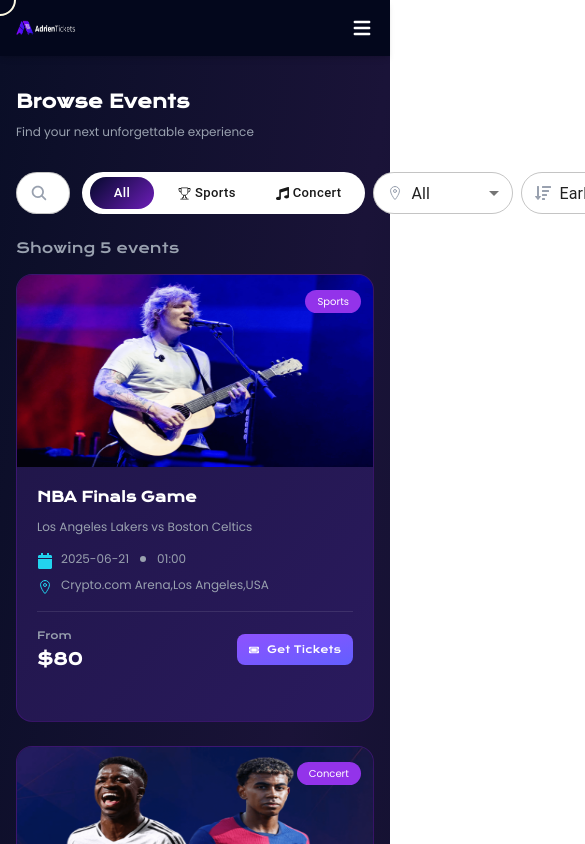
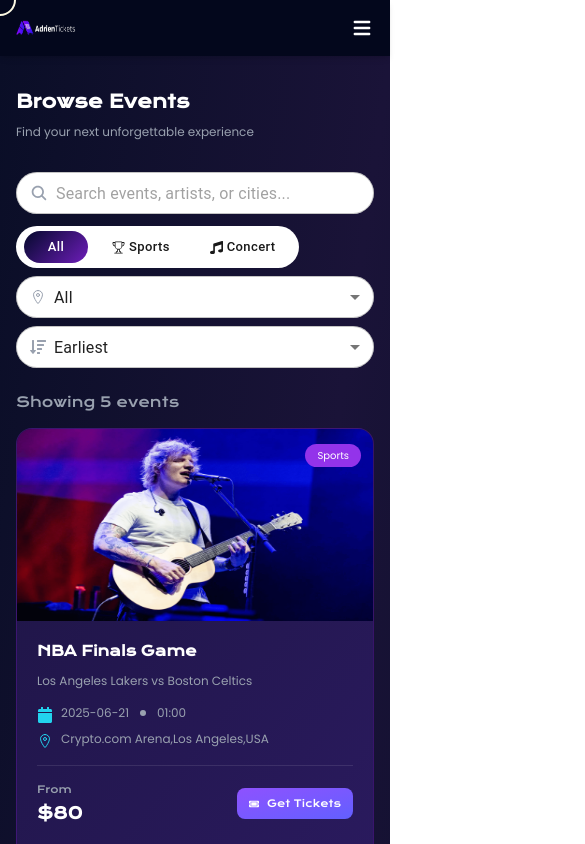
Before and after one commit to sparktechagency/ticket-booking-website, a Next.js app: page /events in a window 390 px wide. Shown: the top 844 px of the page, 585 px wide, since content can reach past the window. Built offline with nearby package versions, Linux system fonts and the light colour scheme.

Commit message:
Fixed Responsivness

```diff
--- a/src/app/events/page.jsx
+++ b/src/app/events/page.jsx
@@ -113,13 +113,13 @@
 
         {/* Search and Filters */}
         <motion.div
-          className="flex items-center justify-between gap-3 bg-transparent mb-6"
+          className="flex flex-col lg:flex-row items-center justify-between gap-3 bg-transparent mb-6"
           initial={{ opacity: 0, y: -20 }}
           animate={{ opacity: 1, y: 0 }}
           transition={{ duration: 0.6, delay: 0.2 }}
         >
           {/* Search */}
-          <div className="w-90 lg:w-130">
+          <div className="w-full md:w-full lg:w-130">
             <TextField
               fullWidth
               placeholder="Search events, artists, or cities..."
@@ -142,7 +142,7 @@
             />
           </div>
 
-          <div className="flex items-center gap-2">
+          <div className="flex flex-wrap lg:flex-nowrap items-center gap-2">
             {/* Category Pills */}
             <div className="flex items-center gap-2 bg-white rounded-full px-2 h-10.5">
               {categories.map((category) => (
@@ -179,7 +179,7 @@
             </div>
 
             {/* City */}
-            <div className="w-35">
+            <div className="w-full sm:w-35">
               <Select
                 fullWidth
                 value={selectedCity}
@@ -204,7 +204,7 @@
             </div>
 
             {/* Sort */}
-            <div className="w-37.5">
+            <div className="w-full sm:w-37.5">
               <Select
                 fullWidth
                 value={sortBy}
```
